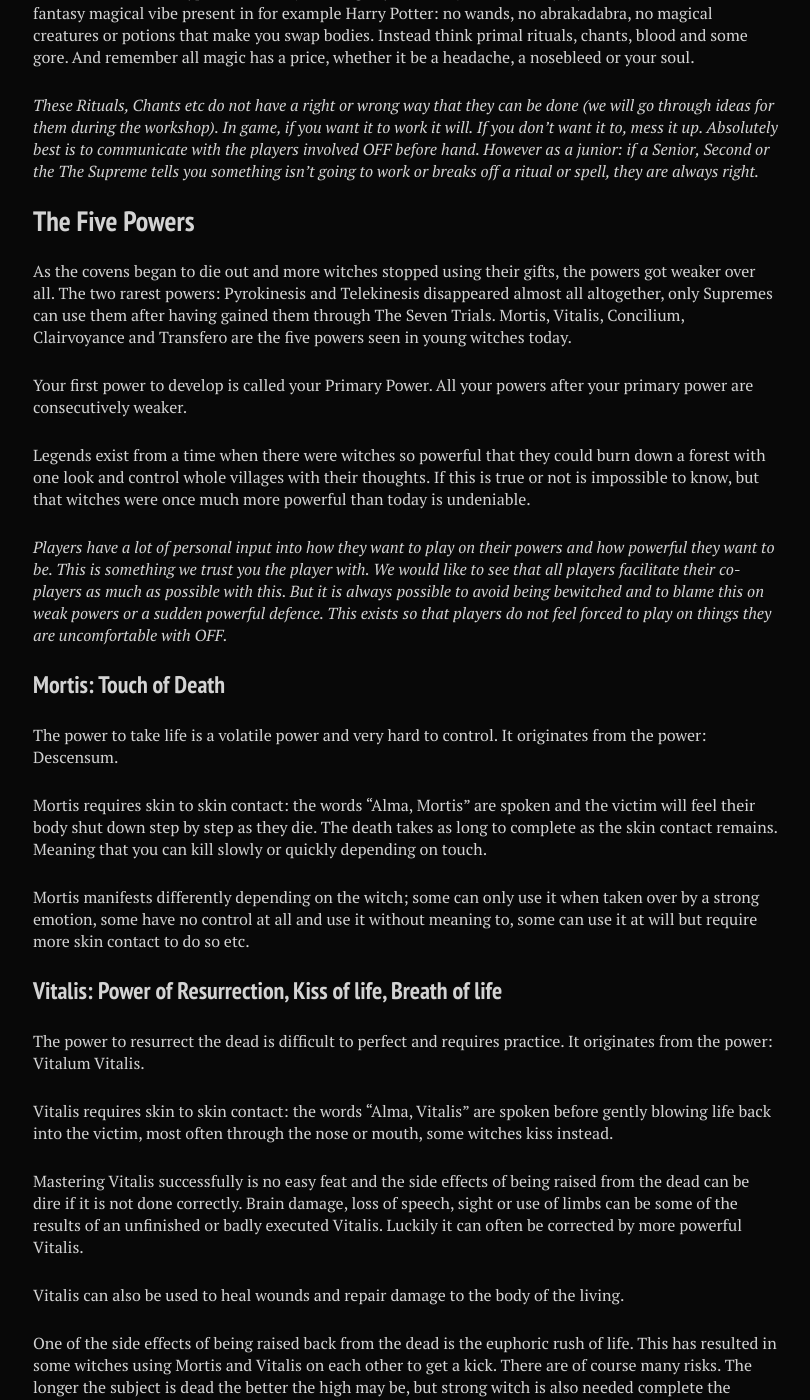
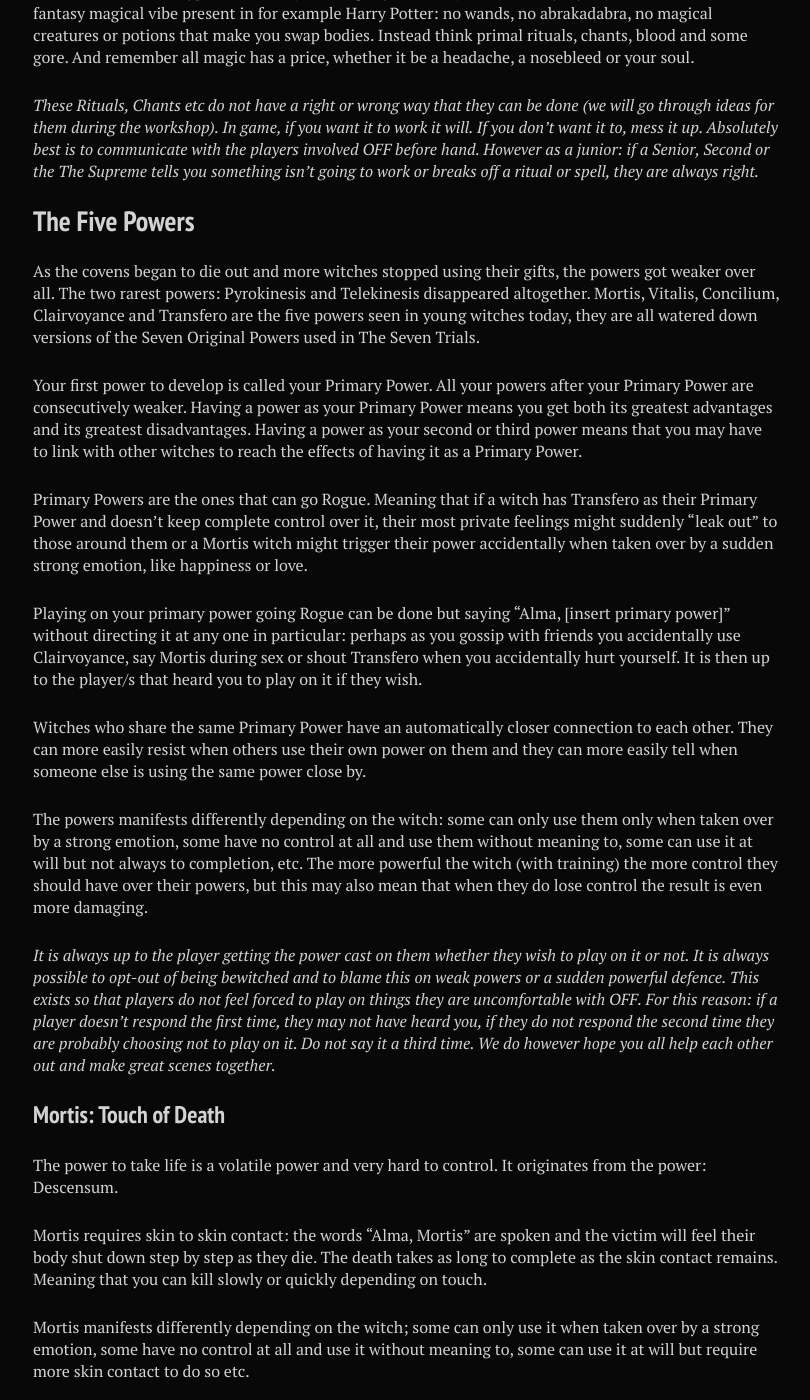
Before and after one commit to stanislavb/en.coven.nu, a Jekyll site: the page built from fictional/index.md, in a window 1280 px wide and 1400 px high, scrolled down 4419 px. Shown: the whole window, without its empty margins (287-1097 px from the left). Built offline with Jekyll 4.4.1, drawn with Linux system fonts in a browser that asks for light colours; nearby versions of some CDN libraries.

Commit message:
Update index.md

```diff
--- a/fictional/index.md
+++ b/fictional/index.md
@@ -92,7 +92,6 @@ The Witches’ Council can only exercise this power over those that have sworn t
 Having a good family name can help you get into a stronger, more prestigious or even safer coven. If you have a recognisable name it most likely means you come from a long line of prominent witches or have a famous ancestor.
 
 If you have no living family (within the magical community) and no strong family name, but you are proving to be a powerful witch, another family can take you in and give you their name. A popular practice with the Council. Most witches are impressed by a Protégé, since it means you are strong enough to be favoured by the Council, but it can also cause jealousy.
-
 ## Magic
 
 All magic in this universe is linked to the powers present in The Seven Trials: Mortis, Vitalis, Concilium, Clairvoyance, Transfero, Telekinesis and Pyrokinesis. What that means is that as long as you can link it to one of the powers, it can be done: i.e. a ritual to load an amulet with the power of Vitalis to heal someone or protect from a deadly attack. Or maybe “curse” an object using Transfero, causing the first person to touch it to feel intense hatred or despair.
@@ -107,13 +106,19 @@ The LARP aims for a type or realism (with magic, yes I know), but basically try
 
 ## The Five Powers
 
-As the covens began to die out and more witches stopped using their gifts, the powers got weaker over all. The two rarest powers: Pyrokinesis and Telekinesis disappeared almost all altogether, only Supremes can use them after having gained them through The Seven Trials. Mortis, Vitalis, Concilium, Clairvoyance and Transfero are the five powers seen in young witches today.
+As the covens began to die out and more witches stopped using their gifts, the powers got weaker over all. The two rarest powers: Pyrokinesis and Telekinesis disappeared altogether. Mortis, Vitalis, Concilium, Clairvoyance and Transfero are the five powers seen in young witches today, they are all watered down versions of the Seven Original Powers used in The Seven Trials.
 
-Your first power to develop is called your Primary Power. All your powers after your primary power are consecutively weaker.
+Your first power to develop is called your Primary Power. All your powers after your Primary Power are consecutively weaker. Having a power as your Primary Power means you get both its greatest advantages and its greatest disadvantages. Having a power as your second or third power means that you may have to link with other witches to reach the effects of having it as a Primary Power.
 
-Legends exist from a time when there were witches so powerful that they could burn down a forest with one look and control whole villages with their thoughts. If this is true or not is impossible to know, but that witches were once much more powerful than today is undeniable.
+Primary Powers are the ones that can go Rogue. Meaning that if a witch has Transfero as their Primary Power and doesn't keep complete control over it, their most private feelings might suddenly “leak out” to those around them or a Mortis witch might trigger their power accidentally when taken over by a sudden strong emotion, like happiness or love.
 
-*Players have a lot of personal input into how they want to play on their powers and how powerful they want to be. This is something we trust you the player with. We would like to see that all players facilitate their co-players as much as possible with this. But it is always possible to avoid being bewitched and to blame this on weak powers or a sudden powerful defence. This exists so that players do not feel forced to play on things they are uncomfortable with OFF.*
+Playing on your primary power going Rogue can be done but saying "Alma, [insert primary power]" without directing it at any one in particular: perhaps as you gossip with friends you accidentally use Clairvoyance, say Mortis during sex or shout Transfero when you accidentally hurt yourself. It is then up to the player/s that heard you to play on it if they wish.
+
+Witches who share the same Primary Power have an automatically closer connection to each other. They can more easily resist when others use their own power on them and they can more easily tell when someone else is using the same power close by.
+
+The powers manifests differently depending on the witch: some can only use them only when taken over by a strong emotion, some have no control at all and use them without meaning to, some can use it at will but not always to completion, etc. The more powerful the witch (with training) the more control they should have over their powers, but this may also mean that when they do lose control the result is even more damaging.
+
+*It is always up to the player getting the power cast on them whether they wish to play on it or not. It is always possible to opt-out of being bewitched and to blame this on weak powers or a sudden powerful defence. This exists so that players do not feel forced to play on things they are uncomfortable with OFF. For this reason: if a player doesn’t respond the first time, they may not have heard you, if they do not respond the second time they are probably choosing not to play on it. Do not say it a third time. We do however hope you all help each other out and make great scenes together.*
 
 ### Mortis: Touch of Death
 
```
